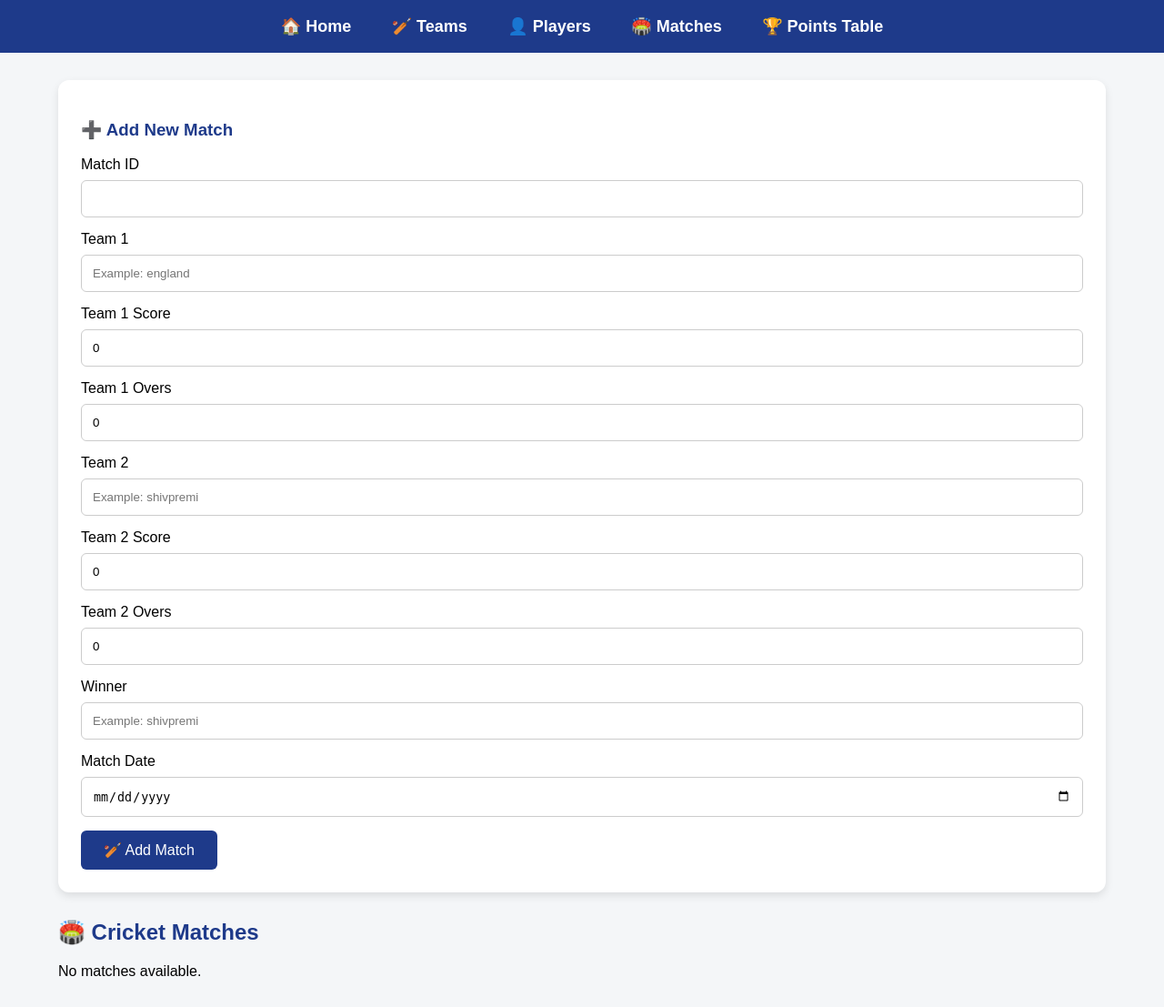
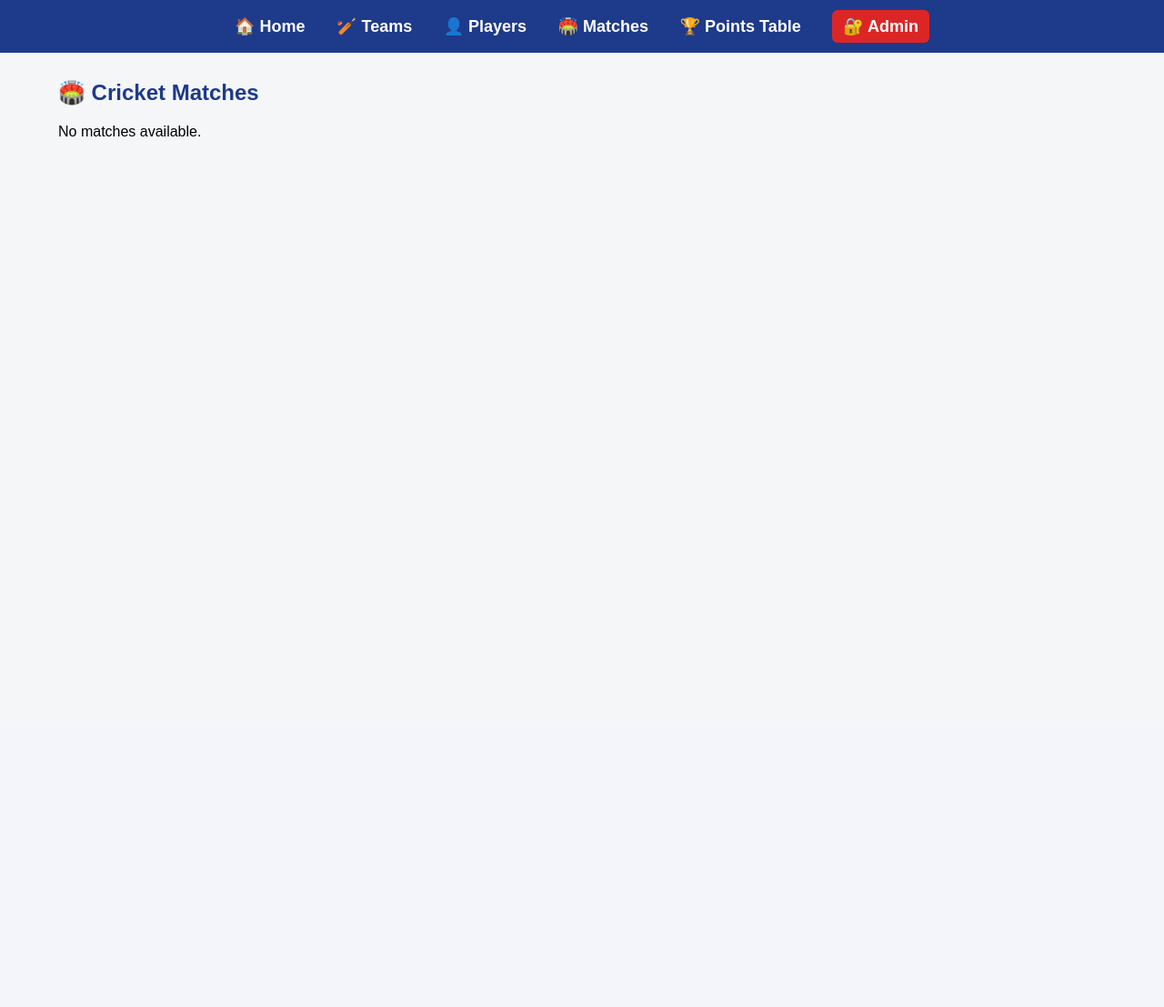
Before and after one commit to atharvrhayakar18-max/cricket-tournament-website, a Flask app: page /matches in a window 1280 px wide. Shown: the whole page at 91% size. After the commit the page ends 150 px from the top, so only its background shows below. Run offline with Flask 3, Linux system fonts and the light colour scheme; data that the repository does not hold is empty.

Commit message:
Protect add match form

```diff
--- a/templates/matches.html
+++ b/templates/matches.html
@@ -19,17 +19,15 @@
         .navbar a {
             color: white;
             text-decoration: none;
-            margin: 0 20px;
+            margin: 0 15px;
             font-size: 18px;
             font-weight: bold;
         }
 
-        .navbar a {
-            color: white;
-            text-decoration: none;
-            margin: 0 20px;
-            font-size: 18px;
-            font-weight: bold;
+        .admin {
+            background-color: #dc2626;
+            padding: 8px 12px;
+            border-radius: 6px;
         }
 
         .container {
@@ -53,7 +51,7 @@
             color: #1e3a8a;
         }
 
-        input, select {
+        input {
             width: 100%;
             padding: 12px;
             margin: 8px 0 15px 0;
@@ -70,10 +68,6 @@
             border-radius: 6px;
             cursor: pointer;
             font-size: 16px;
-        }
-
-        button:hover {
-            background-color: #162d6b;
         }
 
         .match-card {
@@ -97,6 +91,7 @@
         .score {
             font-size: 22px;
             font-weight: bold;
+            margin-left: 10px;
         }
 
         .overs {
@@ -124,11 +119,14 @@
         <a href="/players">👤 Players</a>
         <a href="/matches">🏟️ Matches</a>
         <a href="/points">🏆 Points Table</a>
+        <a href="/login" class="admin">🔐 Admin</a>
     </div>
 
     <div class="container">
 
-        <!-- ADD MATCH FORM -->
+        <!-- ONLY ADMIN CAN SEE THIS -->
+        {% if session.get("admin_logged_in") %}
+
         <div class="form-box">
 
             <h3>➕ Add New Match</h3>
@@ -170,8 +168,10 @@
 
         </div>
 
+        {% endif %}
 
-        <!-- MATCH LIST -->
+
+        <!-- MATCH LIST - EVERYONE CAN SEE -->
         <h2>🏟️ Cricket Matches</h2>
 
         {% if matches %}
```
